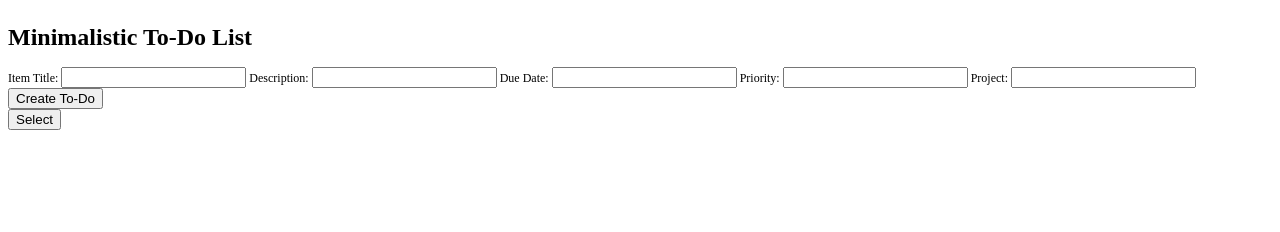
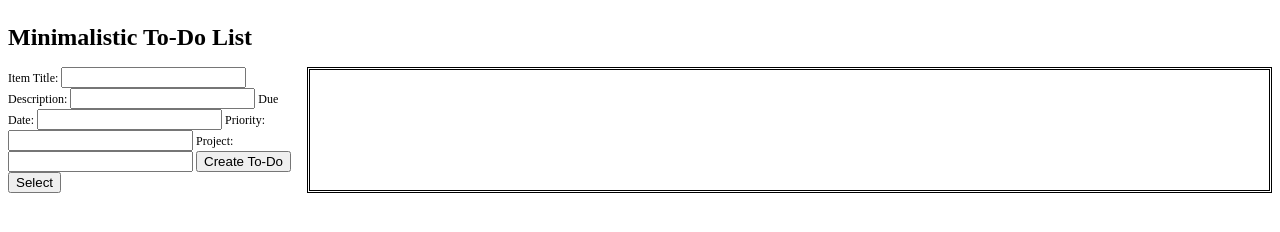
Before and after one commit to pixmaate/odin-todolist, a plain HTML site: page index.html in a window 1280 px wide. Drawn offline with Linux system fonts and the light colour scheme.

Commit message:
layout changed for the better

```diff
--- a/index.html
+++ b/index.html
@@ -13,6 +13,9 @@
             <div id="title">
                 <h1>Minimalistic To-Do List</h1>
             </div>
+        </div>
+        <div id="mainArea">
+            <div id="sideControl">
                 <div id="controls">
                     <form>
 
@@ -38,6 +41,7 @@
                 </div>
 
             </div>
+        </div>
         <div id="footerWrapper">
 
         </div>
--- a/style.css
+++ b/style.css
@@ -20,3 +20,13 @@
 .show {
     display: block;
 }
+
+#mainArea {
+    display: grid;
+    grid-template-columns: 0.3fr 1fr;
+    gap: 10px;
+}
+
+#contentWrapper {
+    border-style: double;
+}
```
Also changed, not shown: main.js (+1 -1 lines). Lines whose indentation alone changed are shown as unchanged.
